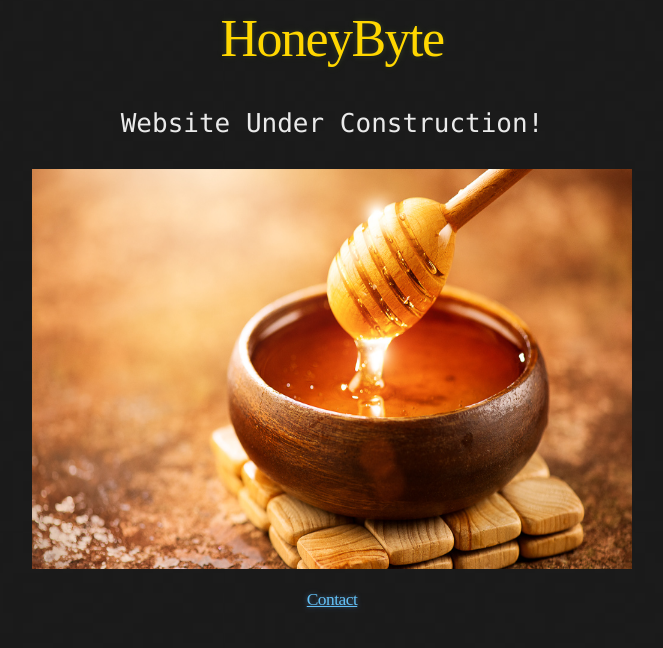
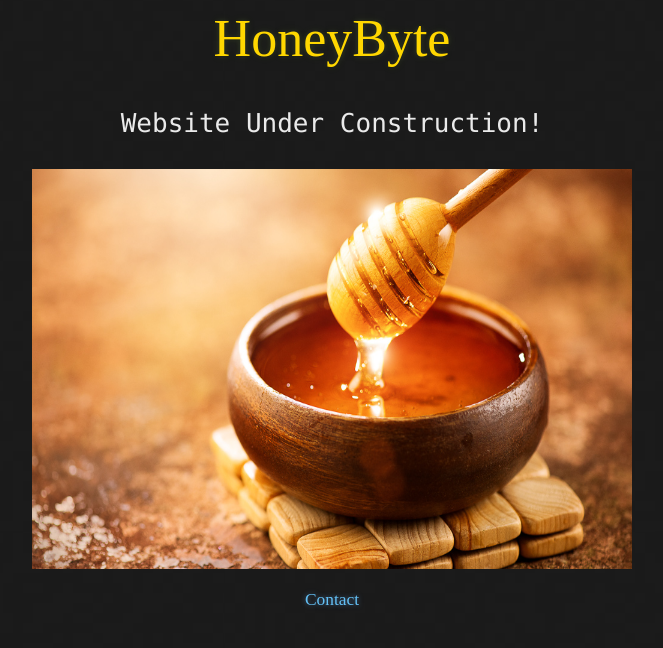
Before and after one commit to suhailhbc/HoneyByte, a Jekyll site: the page index.html, which Jekyll copies as it is, in a window 1280 px wide. Shown: the top 648 px of the page, without its empty margins (308-971 px from the left). Built offline with Jekyll 4.4.1, drawn with Linux system fonts in a browser that asks for light colours.

Commit message:
Changes to Contact Link 5

```diff
--- a/_sass/jekyll-theme-hacker.scss
+++ b/_sass/jekyll-theme-hacker.scss
@@ -109,7 +109,6 @@ h1, h2, h3, h4, h5, h6 {
   font-weight: normal;
   font-family: "Times New Roman", Verdana, "Bitstream Vera Sans Mono", "Lucida Console", Terminal, monospace;
   color: #FFD700;
-  letter-spacing: -0.03em;
   text-shadow: 0 1px 1px rgba(0, 0, 0, 0.1),
                0 0 5px rgba(181, 232, 83, 0.1),
                0 0 10px rgba(181, 232, 83, 0.1);
--- a/index.html
+++ b/index.html
@@ -13,6 +13,6 @@
     <a href="/" style="text-decoration:none;"><center><h1>HoneyByte</h1></center></a>
     <p align="center">Website Under Construction!<p>
     <center><img src="assets/images/HoneyByte.jpg" width=600 height=400></center>
-    <h6><p align="center"><a href="mailto:suhail.honeybyte@gmail.com" target="_blank">Contact</a></p></h6>
+    <h6><p align="center"><a href="mailto:suhail.honeybyte@gmail.com" target="_blank" style="text-decoration:none;">Contact</a></p></h6>
 </body>
 </html>
```
